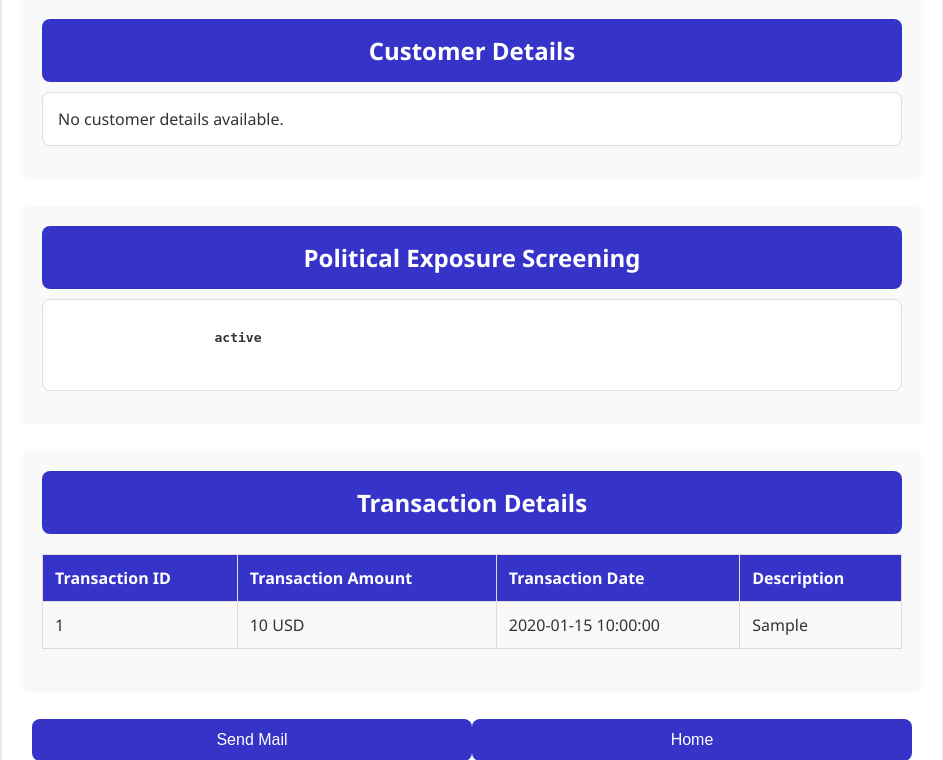
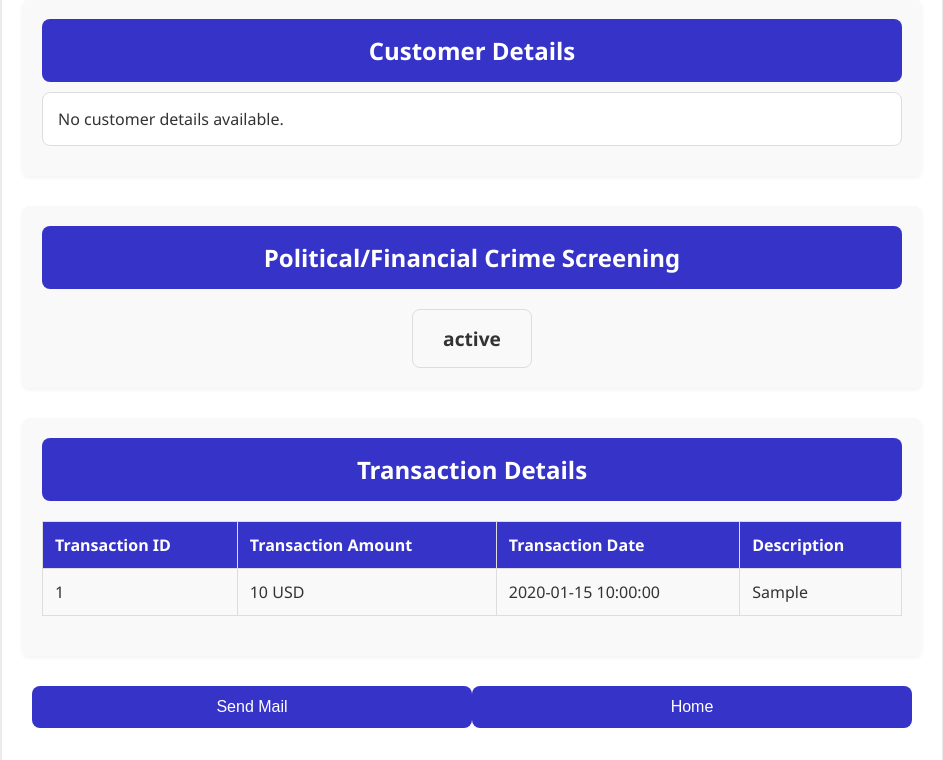
Before and after one commit to saikarthik550/HomeSwift, a Flask app: template myapp/templates/report.html in a window 1280 px wide. Shown: the part 436-1196 px from the top of the page, without its empty margins (168-1111 px from the left). Run offline with Flask 3, Linux system fonts and the light colour scheme; the template is opened without the code that fills it: most values are stand-ins (such as "Sample title", 1, 10 or a date in 2020).

Commit message:
Updated the screen colors

```diff
--- a/myapp/static/styles.css
+++ b/myapp/static/styles.css
@@ -80,7 +80,7 @@ header h1 {
     padding: 10px 20px; /* Padding inside the button */
     margin: 10px 0; /* Space around the button */
     background-color: #3633c9; /* Primary button color */
-    color: #0a0101; /* Text color */
+    color: #fff;; /* Text color */
     border: none; /* Remove default border */
     border-radius: 5px; /* Rounded corners */
     font-size: 1em; /* Font size for button text */
--- a/myapp/templates/existing_customer.html
+++ b/myapp/templates/existing_customer.html
@@ -110,7 +110,7 @@
 </head>
 <body>
     <header>
-        NatWest Online Banking
+        NatWest Online Banking Services
     </header>
 
     <div class="container">
@@ -118,7 +118,7 @@
             <h2>Existing Customer Login</h2>
             <form action="/login" method="POST">
                 <div class="form-group">
-                    <label for="customer_number">Customer Number</label>
+                    <label for="customer_number">Use your Customer Number to Login</label>
                     <input type="text" id="customer_number" name="customer_number" required>
                 </div>
                 <div class="form-group">
--- a/myapp/templates/index.html
+++ b/myapp/templates/index.html
@@ -15,6 +15,7 @@
         <div class="property-info">
             <div class="property-details">
                 <p>Property: 2 Bed Flat, City View ,IG1</p>
+                <h4>To streamline your rental process and ensure a smooth and quick experince, we recommend completing this Instant verification step</h4>
                 <div class="actions">
                     <button class="btn-action" onclick="window.location.href='{{ url_for('instant_verification') }}';">Instant Verify</button>
                     <a href="#" class="btn-action">Normal Verify</a>
--- a/myapp/templates/report.html
+++ b/myapp/templates/report.html
@@ -1,5 +1,6 @@
 <!DOCTYPE html>
 <html lang="en">
+
 <head>
     <meta charset="UTF-8">
     <meta name="viewport" content="width=device-width, initial-scale=1.0">
@@ -12,6 +13,7 @@
             background-color: #f4f4f9;
             color: #333;
         }
+
         .container {
             max-width: 900px;
             margin: 0 auto;
@@ -20,12 +22,14 @@
             border-radius: 8px;
             box-shadow: 0 4px 8px rgba(0, 0, 0, 0.1);
         }
+
         h1 {
             text-align: center;
             color: #281530;
             font-size: 2.5em;
             margin-bottom: 30px;
         }
+
         .response-section {
             position: relative;
             margin-bottom: 30px;
@@ -34,6 +38,7 @@
             background-color: #f9f9f9;
             box-shadow: 0 2px 4px rgba(0, 0, 0, 0.05);
         }
+
         .response-section h2 {
             background-color: #3633c9;
             color: #ffffff;
@@ -43,7 +48,9 @@
             font-size: 1.5em;
             text-align: center;
         }
-        .response-section p, .response-section pre {
+
+        .response-section p,
+        .response-section pre {
             background-color: #ffffff;
             border: 1px solid #ddd;
             padding: 15px;
@@ -52,39 +59,55 @@
             margin: 10px 0;
             font-size: 1em;
         }
-        .status {
+
+        .status-container {
+            display: flex;
+            justify-content: center;
+            align-items: center;
+            margin-top: 20px;
+        }
+
+        .tab {
+            padding: 15px 30px;
+            border-radius: 8px;
             font-weight: bold;
+            text-align: center;
+            border: 1px solid #ddd;
         }
-        .status.success {
-            color: #4CAF50; /* Green */
+
+        .tab-title {
+            font-size: 1.2em;
         }
-        .status.failure {
-            color: #f44336; /* Red */
-        }
+
         .circle {
             position: relative;
             width: 150px;
             height: 150px;
             margin: 0 auto;
         }
+
         .circle svg {
             transform: rotate(-90deg);
             overflow: visible;
         }
+
         .circle .background,
         .circle .progress {
             fill: none;
             stroke-width: 15;
         }
+
         .circle .background {
             stroke: #e0e0e0;
         }
+
         .circle .progress {
             stroke: #3633c9;
             stroke-dasharray: 440;
             stroke-dashoffset: 0;
             transition: stroke-dashoffset 0.5s ease;
         }
+
         .circle .text {
             position: absolute;
             top: 50%;
@@ -92,12 +115,14 @@
             transform: translate(-50%, -50%);
             text-align: center;
         }
+
         .circle .text p {
             margin: 0;
             font-size: 1.2em;
             font-weight: bold;
             color: #3633c9;
         }
+
         .button {
             display: inline-block;
             margin: 10px;
@@ -111,9 +136,11 @@
             cursor: pointer;
             text-decoration: none;
         }
+
         .button:hover {
             background-color: #3633c9;
         }
+
         .notification {
             position: fixed;
             bottom: 20px;
@@ -126,45 +153,59 @@
             z-index: 1000;
             font-size: 1em;
         }
+
         .notification.error {
             background-color: #f44336;
         }
+
         table {
             width: 100%;
             border-collapse: collapse;
             margin: 20px 0;
         }
-        table, th, td {
+
+        table,
+        th,
+        td {
             border: 1px solid #ddd;
         }
-        th, td {
+
+        th,
+        td {
             padding: 12px;
             text-align: left;
         }
+
         th {
             background-color: #3633c9;
             color: #ffffff;
         }
+
         td {
             background-color: #f9f9f9;
         }
+
         .button-container {
             display: flex;
             justify-content: space-between;
             margin-bottom: 20px;
         }
+
         .button-container button {
             flex: 1; /* Makes buttons occupy equal width */
             margin: 0 10px; /* Margin between buttons */
         }
+
         .button-container button:first-child {
             margin-right: auto; /* Pushes the first button to the left */
         }
+
         .button-container button:last-child {
             margin-left: auto; /* Pushes the last button to the right */
         }
     </style>
 </head>
+
 <body>
     <div class="container">
         <h1>Your Wealth Overview</h1>
@@ -174,8 +215,8 @@
             <h2>Credit Score</h2>
             <div class="circle">
                 <svg width="150" height="150">
-                    <circle class="background" cx="75" cy="75" r="70"/>
-                    <circle class="progress" cx="75" cy="75" r="70"/>
+                    <circle class="background" cx="75" cy="75" r="70" />
+                    <circle class="progress" cx="75" cy="75" r="70" />
                 </svg>
                 <div class="text">
                     <p>Score: {{ credit_score.ficoScore }} ({{ credit_score.ficoRange }})</p>
@@ -214,24 +255,24 @@
             {% endif %}
         </div>
 
-
-
         <!-- Political Exposure Screening -->
         <div class="response-section">
-            <h2>Political Exposure Screening</h2>
-            <pre>
+            <h2>Political/Financial Crime Screening</h2>
+            <div class="status-container">
                 {% if political_status %}
-                    <span class="status {{ political_status | lower }}">{{ political_status }}</span>
+                <div class="tab">
+                    <span class="tab-title">{{ political_status }}</span>
+                </div>
                 {% else %}
-                    No political exposure data available.
+                <p>No political exposure data available.</p>
                 {% endif %}
-            </pre>
+            </div>
         </div>
 
         <!-- Transaction Details -->
         <div class="response-section">
             <h2>Transaction Details</h2>
-            {% if transaction_details %}
+            {% if transaction_details and transaction_details | length > 0 %}
             <table>
                 <thead>
                     <tr>
@@ -253,7 +294,7 @@
                 </tbody>
             </table>
             {% else %}
-            <pre>No transaction details available.</pre>
+            <p>No transaction details available.</p>
             {% endif %}
         </div>
 
@@ -272,10 +313,8 @@
         function goHome() {
             window.location.href = "{{ url_for('index') }}"; // Adjust 'home' to the actual endpoint for the home page
         }
-    </script>
 
-    <script>
-        document.addEventListener('DOMContentLoaded', function() {
+        document.addEventListener('DOMContentLoaded', function () {
             // Circle Progress
             var ficoScore = {{ credit_score.ficoScore }};
             var maxScore = 850; // Maximum possible credit score
@@ -285,7 +324,7 @@
             var progressCircle = document.querySelector('.circle .progress');
             progressCircle.style.strokeDashoffset = strokeDashoffset;
 
-    document.getElementById('sendMailButton').addEventListener('click', function() {
+            document.getElementById('sendMailButton').addEventListener('click', function () {
                 var data = {
                     credit_score: {{ credit_score | tojson }},
                     customer_details: {
@@ -345,4 +384,5 @@
         });
     </script>
 </body>
+
 </html>
```
Lines whose indentation alone changed are shown as unchanged.
